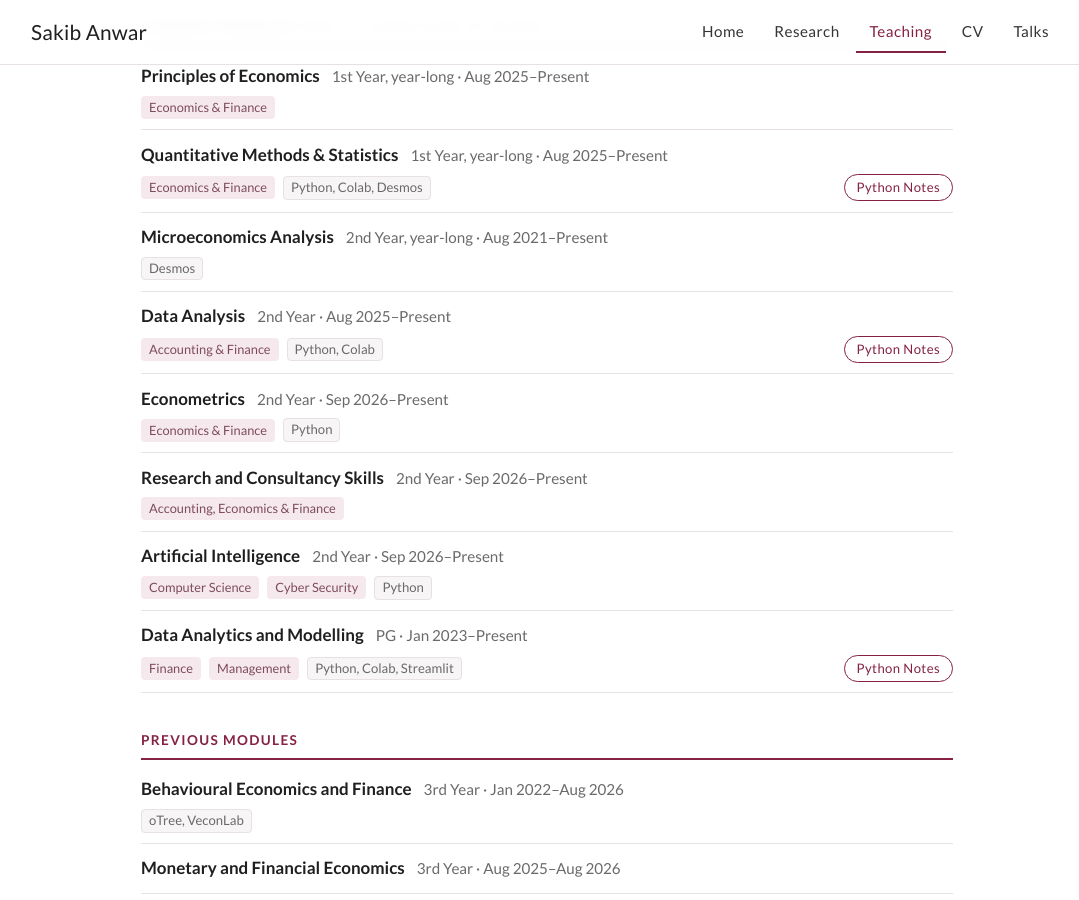
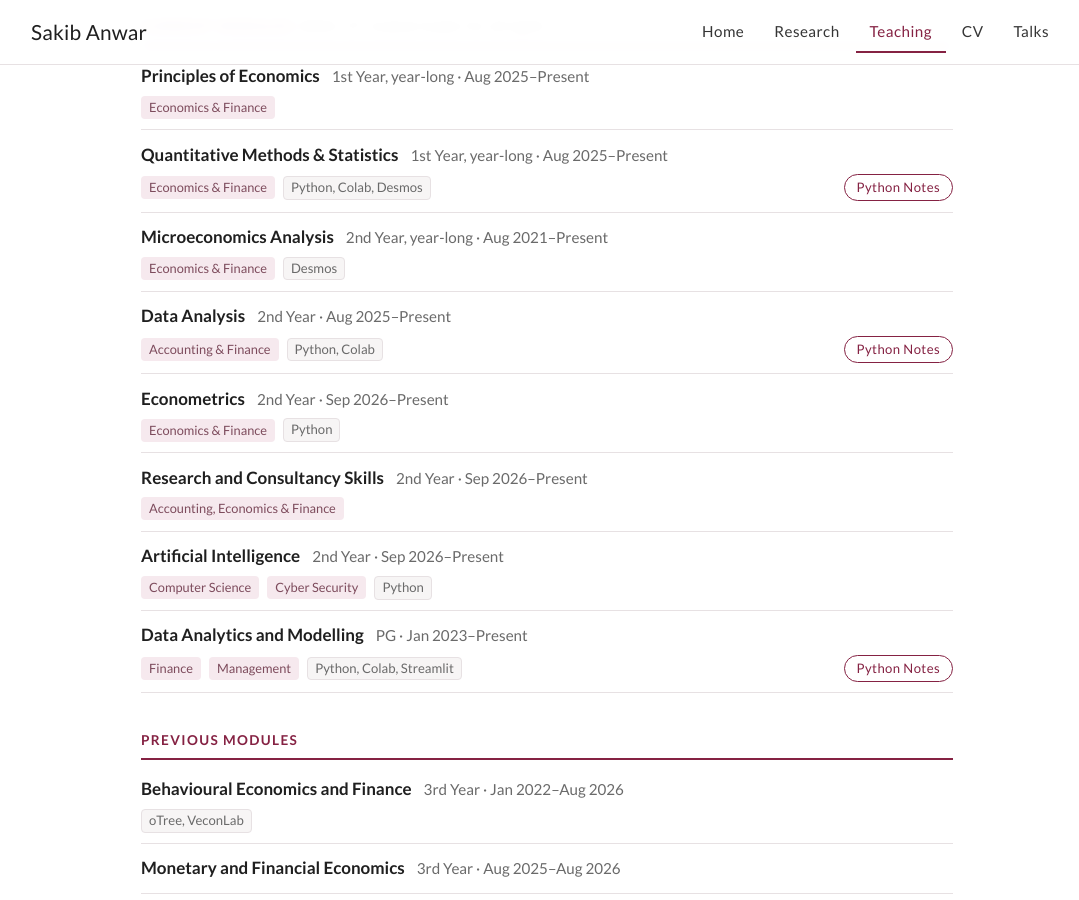
Before and after one commit to sakibanwar/sakibanwar.github.io, a Jekyll site: the page built from teaching.md, in a window 1280 px wide and 900 px high, scrolled down 793 px. Shown: the whole window, without its empty margins (93-1172 px from the left). Built offline with Jekyll 4.4.1, drawn with Linux system fonts in a browser that asks for light colours.

Commit message:
Add programme label for Microeconomics Analysis
Co-Authored-By: Claude Opus 5.5 <noreply@anthropic.com>

```diff
--- a/_data/teaching.yml
+++ b/_data/teaching.yml
@@ -80,6 +80,8 @@ places:
             link_url: https://www.sakibanwar.com/python-notes/stats/intro_stats.html
           - name: Microeconomics Analysis
             level: 2nd Year, year-long
+            students:
+              - Economics & Finance
             tools: Desmos
             dates: Aug 2021–Present
           - name: Data Analysis
```
